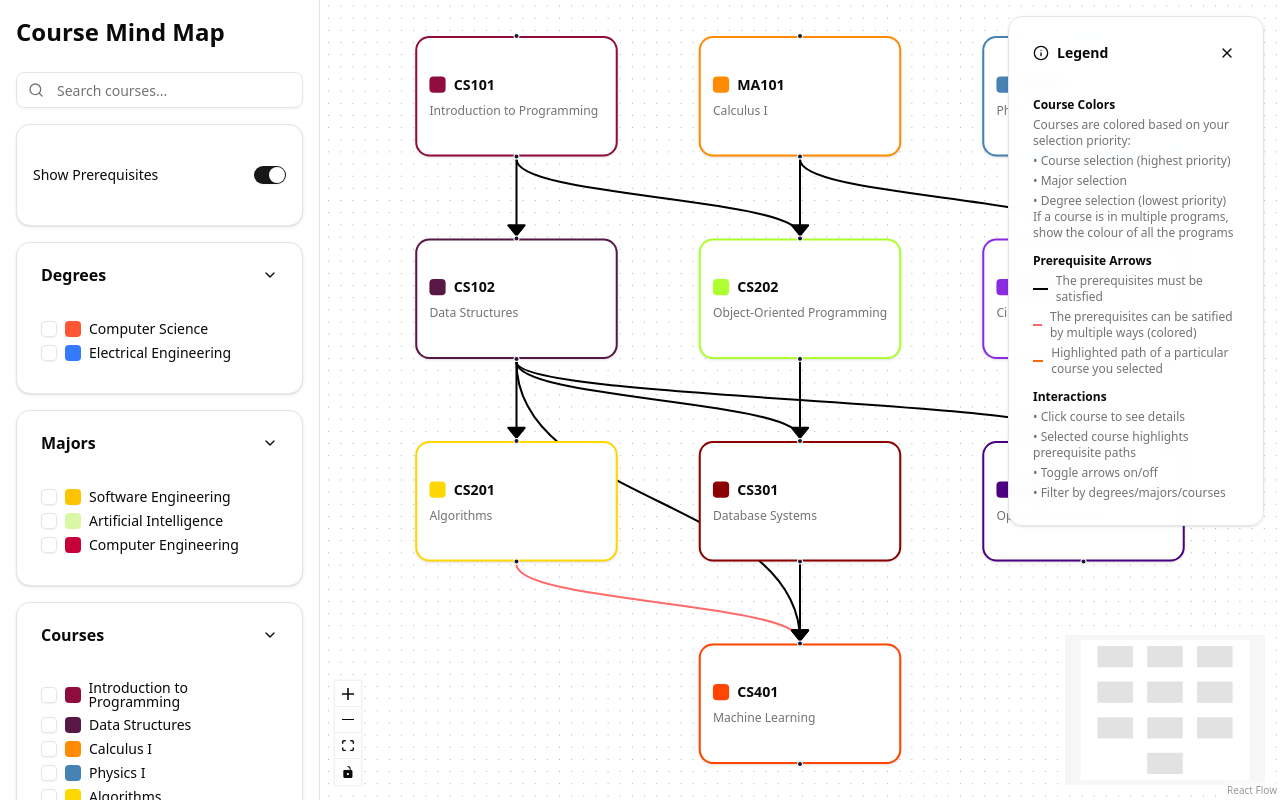
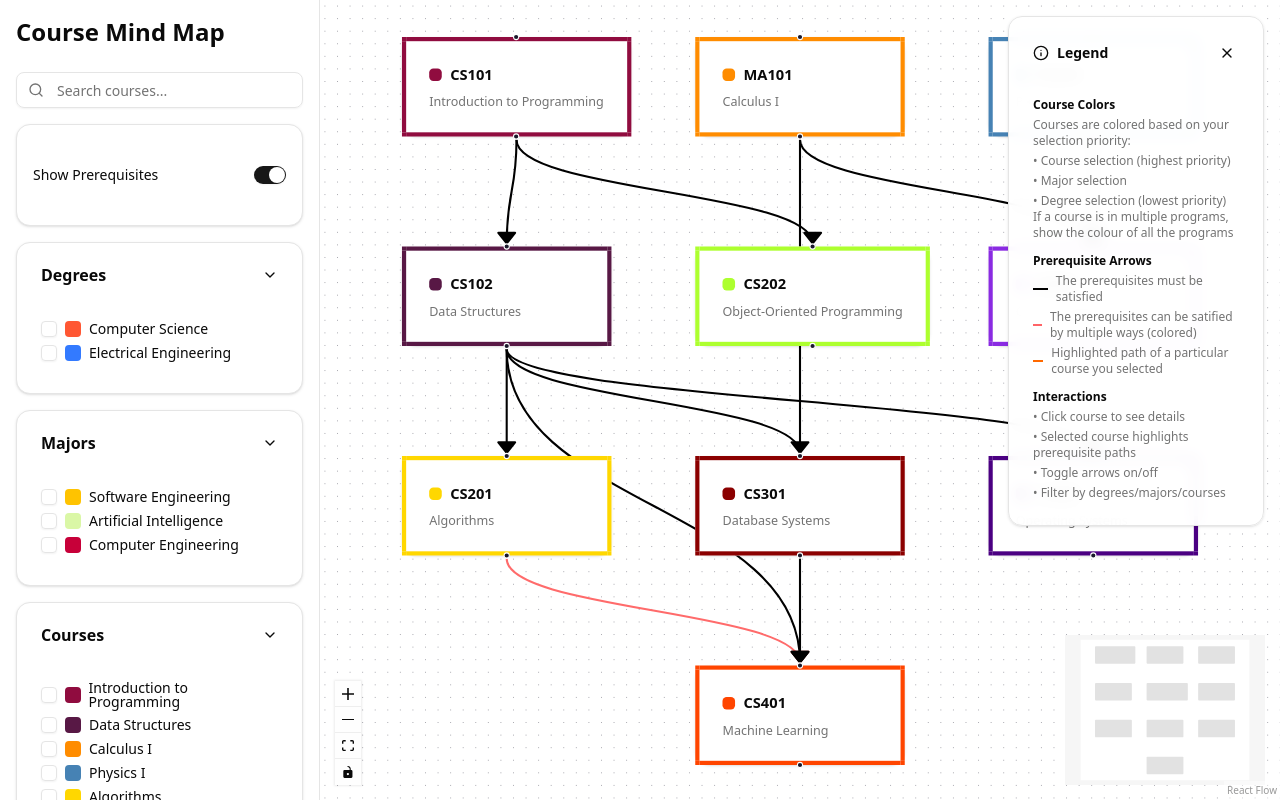
Before and after one commit to rsgcsg/random_hacton_team_a, a React (Vite) app: page / in a window 1280 px wide. Built offline with nearby package versions, Linux system fonts and the light colour scheme.

Commit message:
course node colour update

```diff
--- a/src/components/CourseNode.jsx
+++ b/src/components/CourseNode.jsx
@@ -2,7 +2,22 @@ import { Handle, Position } from '@xyflow/react'
 import { Card, CardContent } from '@/components/ui/card.jsx'
 
 const CourseNode = ({ data }) => {
-  const { course, color, isSelected, onClick } = data
+  const { course, color = ['gray'], isSelected, onClick } = data;
+
+
+  const colorCount = color.length;
+  const step = 360 / colorCount;
+  const stops = color
+    .map((c, i) => `${c} ${i * step}deg ${(i + 1) * step}deg`)
+    .join(', ');
+
+  const borderImageStyle = {
+    borderWidth: '4px',
+    borderStyle: 'solid',
+    borderImage: `conic-gradient(${stops}) 1`,
+    minWidth: '200px',
+    padding: '10px'
+  };
 
   return (
     <>
@@ -12,20 +27,25 @@ const CourseNode = ({ data }) => {
           isSelected ? 'ring-2 ring-primary shadow-lg' : ''
         }`}
         onClick={onClick}
-        style={{
-          borderColor: color,
-          borderWidth: '2px',
-          minWidth: '200px'
-        }}
+        style={borderImageStyle}
       >
 <CardContent className="p-3">
   <div className="flex items-center mb-2">
+    {/* Color squares */}
+    <div className="flex mr-2 space-x-1">
+      {color.map((c, idx) => (
         <div
-              className="w-4 h-4 rounded mr-2 flex-shrink-0"
-              style={{ backgroundColor: color }}
+          key={idx}
+          className="w-3 h-3 rounded"
+          style={{ backgroundColor: c }}
         />
+      ))}
+    </div>
+
+    {/* Course ID */}
     <h3 className="font-semibold text-sm">{course.id}</h3>
   </div>
+
   <p className="text-xs text-muted-foreground leading-tight">
     {course.name}
   </p>
@@ -33,7 +53,7 @@ const CourseNode = ({ data }) => {
       </Card>
       <Handle type="source" position={Position.Bottom} />
     </>
-  )
-}
+  );
+};
 
-export default CourseNode
+export default CourseNode;
--- a/src/components/MindMap.jsx
+++ b/src/components/MindMap.jsx
@@ -80,32 +80,33 @@ const MindMap = ({
   const getCourseColor = useCallback((course) => {
     // Priority: course > major > degree
     if (selectedCourses.includes(course.id)) {
-      return course.color
+      const color = course.color || 'gray';
+      return [color];
     }
 
-    // Check if course belongs to any selected major
     const selectedMajorColors = selectedMajors
-      .map(majorId => data.majors.find(m => m.id === majorId))
-      .filter(major => major && major.course_array && major.course_array.includes(course.id))
-      .map(major => major.color)
-      .filter(Boolean)
+    .map(majorId => data.majors.find(m => m.id === majorId))
+    .filter(major => major && major.course_array && major.course_array.includes(course.id))
+    .map(major => major.color)
+    .filter(Boolean);
 
-    if (selectedMajorColors.length > 0) {
-      return selectedMajorColors[0] // Use first major color for now
-    }
+  if (selectedMajorColors.length > 0) {
+    return selectedMajorColors; // return all colors, not just the first
+  }
+
 
     // Check if course belongs to any selected degree
     const selectedDegreeColors = selectedDegrees
       .map(degreeId => data.degrees.find(d => d.id === degreeId))
       .filter(degree => degree && degree.course_array && degree.course_array.includes(course.id))
       .map(degree => degree.color)
-      .filter(Boolean)
+      .filter(Boolean);
 
     if (selectedDegreeColors.length > 0) {
-      return selectedDegreeColors[0] // Use first degree color for now
+      return selectedDegreeColors
     }
-
-    return course.color
+    const color = course.color || 'gray';
+    return [color];
   }, [selectedCourses, selectedMajors, selectedDegrees, data.majors, data.degrees])
 
   // Create nodes from filtered courses
```
Lines whose indentation alone changed are shown as unchanged.
